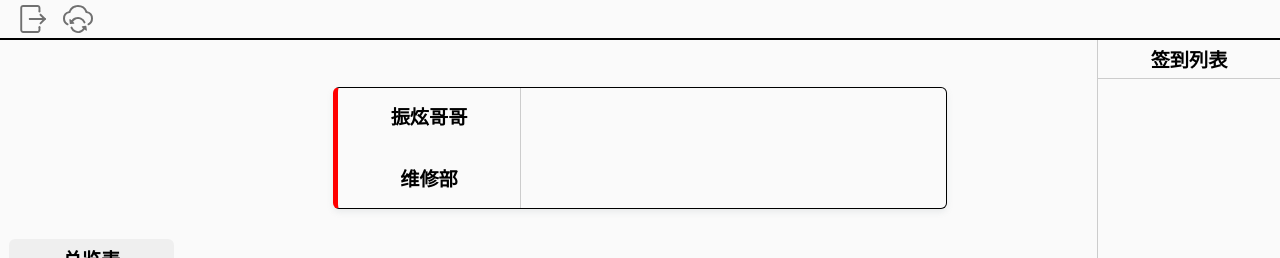
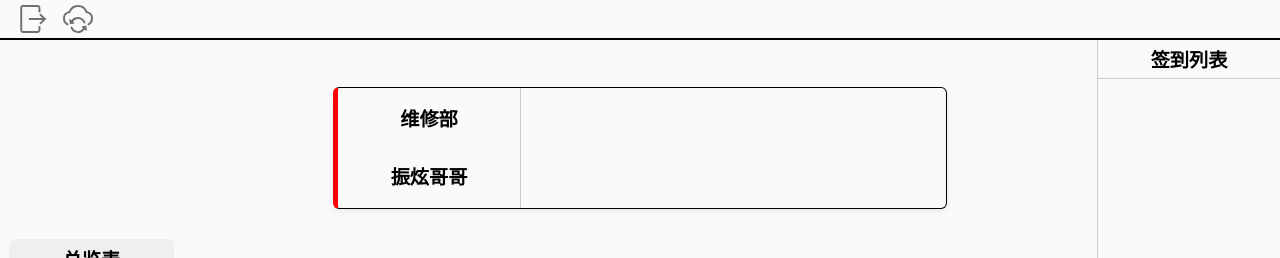
Before and after one commit to HeChuQIU/ElcRecruit-2023, a React (Create React App) app in the folder frontend/: page / in a window 1280 px wide. Shown: the top 258 px of the page. Built offline with nearby package versions, Linux system fonts and the light colour scheme.

Commit message:
fix: #add files

```diff
--- a/frontend/src/components/card/card.js
+++ b/frontend/src/components/card/card.js
@@ -7,21 +7,11 @@ export default function Card({ colorFlag, title, content }) {
   return (
     <div className="card-body" style={{ borderLeft: "5px solid red" }}>
       <div className="card-title">
-        <div className="card-title-name">
-          {/* <div
-            style={{
-              width: 18,
-              height: 18,
-              backgroundColor: "red",
-              marginRight: 5,
-              borderRadius: 6,
-              border: "3px solid black",
-            }}
-          ></div> */}
-          <span>振炫哥哥</span>
-        </div>
         <div className="card-title-dep">
           <span>维修部</span>
+        </div>
+        <div className="card-title-name">
+          <span>振炫哥哥</span>
         </div>
       </div>
       <div className="card-content"></div>
```
